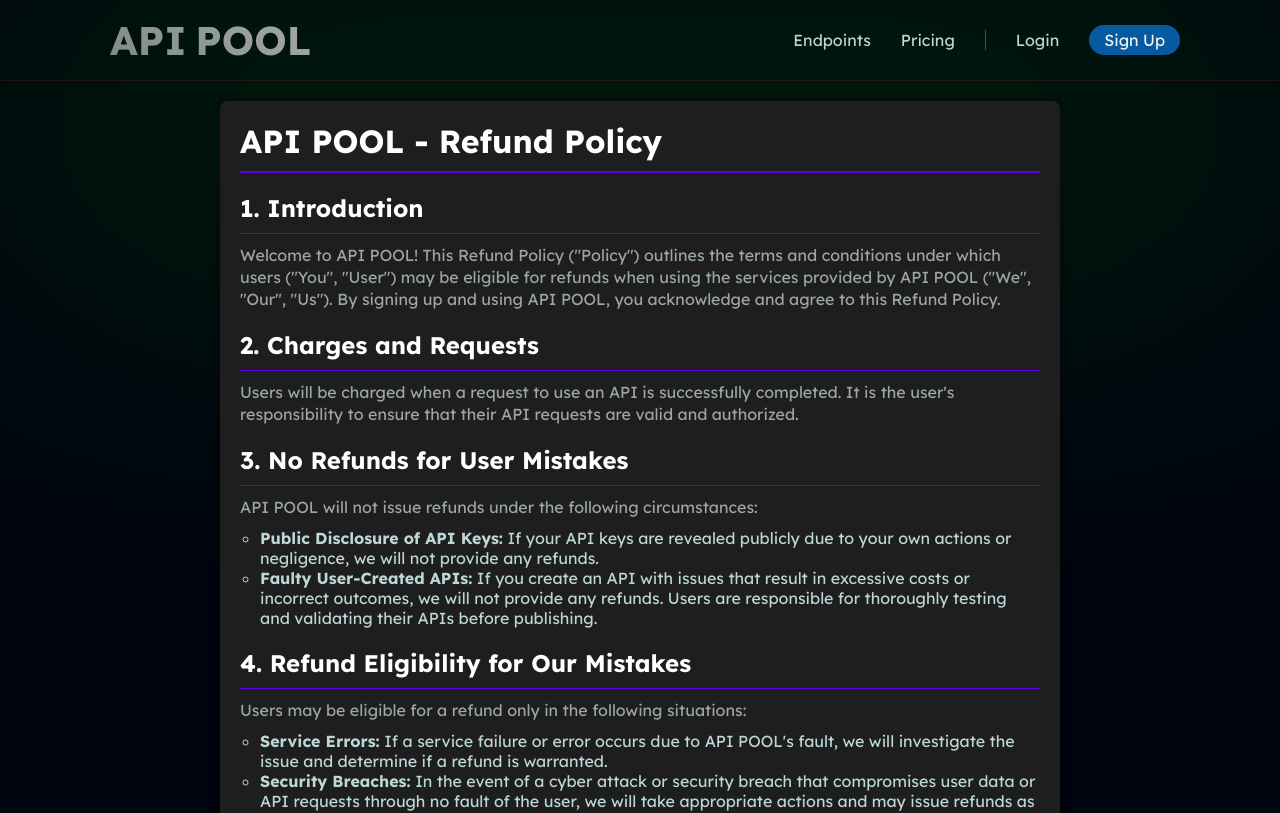
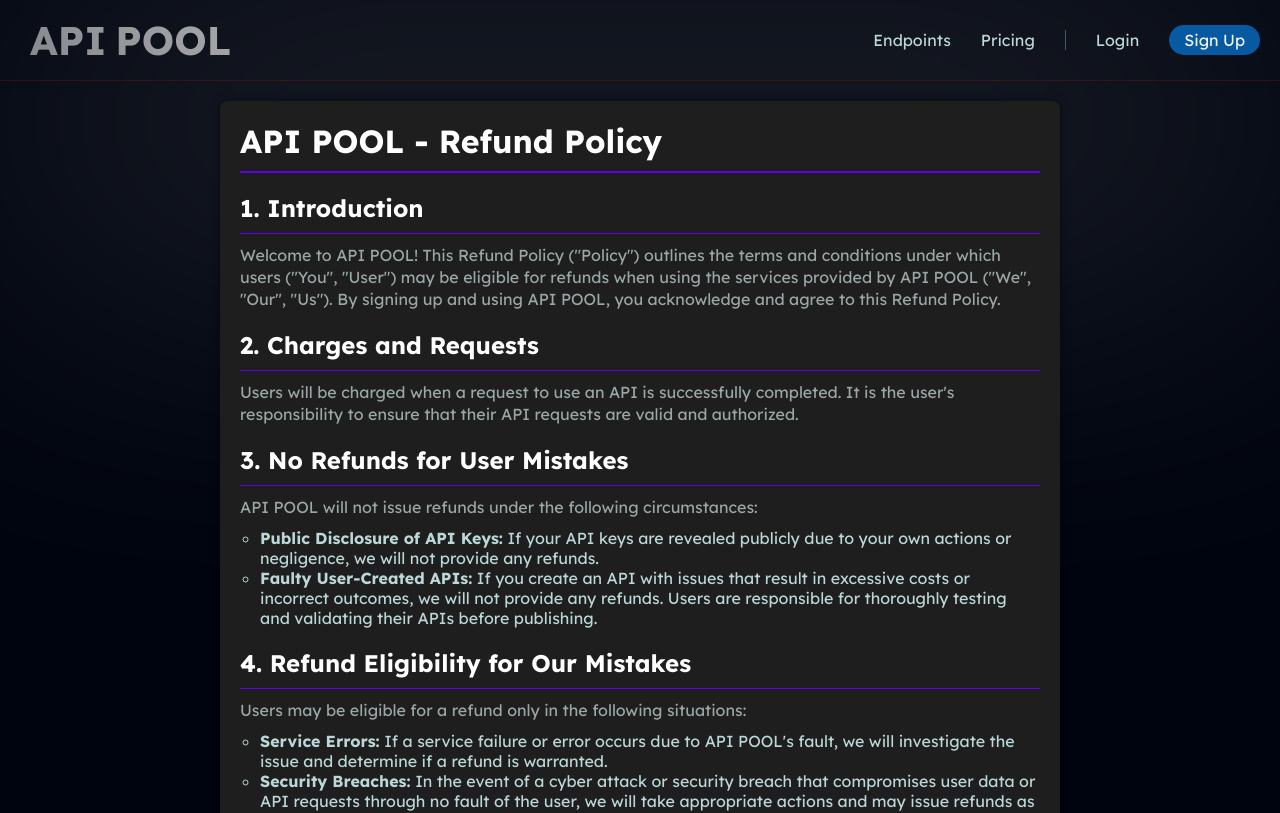
Before and after one commit to metncelik/apipool, a React (Create React App) app: page /refund-policy in a window 1280 px wide. Shown: the top 813 px of the page. Built offline with nearby package versions, Linux system fonts and the light colour scheme; no server answers.

Commit message:
oauth error fixed

```diff
--- a/src/styles/components/Navbar.css
+++ b/src/styles/components/Navbar.css
@@ -35,7 +35,7 @@
   border: none;
   border-bottom: 1px solid rgba(205, 22, 22, 0.188);
   border-radius: 0px;
-  padding: 10px 100px;
+  padding: 10px 20px;
 }
 
 .navbar-fixed {
--- a/src/views/Oauth.js
+++ b/src/views/Oauth.js
@@ -1,10 +1,10 @@
 import { useEffect, useState } from "react";
-import { useNavigate, useParams } from "react-router-dom";
+import { useNavigate, useParams, useSearchParams } from "react-router-dom";
 import useAuth from "../hooks/useAuthState";
 import Loading from "../components/Loading";
 import "../styles/views/Oauth.css";
 import useAxiosAuth from "../hooks/useAxiosAuth";
-import { enqueueSnackbar, useSnackbar } from "notistack";
+import { useSnackbar } from "notistack";
 
 const Oauth = () => {
     const { provider, method } = useParams();
@@ -12,20 +12,20 @@ const Oauth = () => {
     const { setAuth } = useAuth();
     const [isPending, setIsPending] = useState(true);
     const axiosAuth = useAxiosAuth();
-    const {endqueueSnackbar} = useSnackbar();
+    const {enqueueSnackbar} = useSnackbar();
+    const [searchParams] = useSearchParams()
 
     useEffect(() => {
         const authorize = async () => {
             setIsPending(true);
-            const params = new URLSearchParams(window.location.search);
-            if (params.includes('error_description')) {
-                enqueueSnackbar(params.get('error_description'), { variant: "error" });
+            if (searchParams.has('error_description')) {
+                enqueueSnackbar(searchParams.get('error_description'), { variant: "error" });
                 return navigate("/login");
             }
-            if (!params.includes("code"))
+            if (!searchParams.has("code"))
                 return navigate("/login");
 
-            const code = params.get('code');
+            const code = searchParams.get('code');
 
             const body = { code };
             const response = await axiosAuth.post(`/${provider}/${method}`, body);
--- a/src/views/RefundPolicy.js
+++ b/src/views/RefundPolicy.js
@@ -8,7 +8,7 @@ const RefundPolicy = () => {
 
     return (
         <div className="legal rp-container">
-            <Banner color="green"/>
+            <Banner color="grey"/>
             <h1>API POOL - Refund Policy</h1>
 
             <h2>1. Introduction</h2>
```
